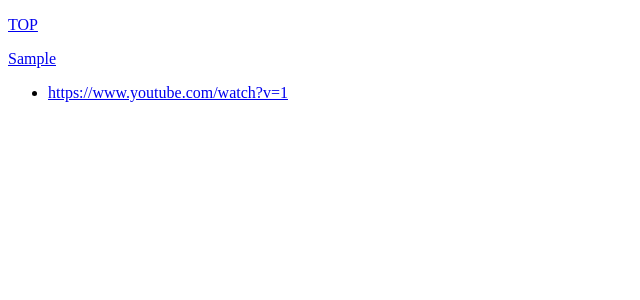
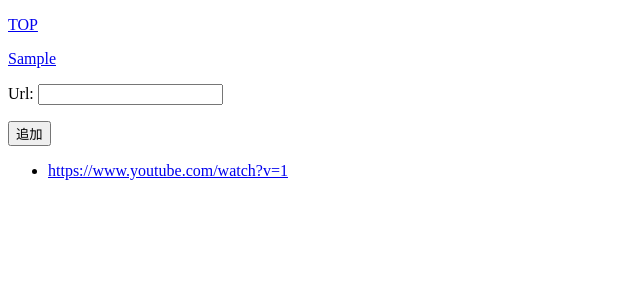
Before and after one commit to mtsml/django-jack, a Django app: page /1/ in a window 1280 px wide. Shown: the top 300 px of the page, without its empty margins (0-640 px from the left). Run offline with Django 3.2, Linux system fonts and the light colour scheme; tables that the repository leaves empty hold one stand-in row (values such as "Sample post").

Commit message:
おすすめ動画追加機能を追加

```diff
--- a/jack/forms.py
+++ b/jack/forms.py
@@ -1,7 +1,15 @@
 from django import forms
 import urllib3
 
-from .models import Channel
+from .models import Channel, Video
+
+
+VIDEO_URL_PREFIX = 'https://www.youtube.com/watch?v='
+
+
+def get_video_id_from_url(url):
+    return url.replace(VIDEO_URL_PREFIX, '')
+
 
 class ChannelForm(forms.ModelForm):
     class Meta:
@@ -25,3 +33,23 @@ class ChannelForm(forms.ModelForm):
             return True
         else:
             return False
+
+
+class VideoForm(forms.Form):
+    url = forms.CharField()
+
+    def clean_url(self):
+        url = self.cleaned_data['url']
+        if not self.is_valid_video_url(url):
+            raise forms.ValidationError('invalid video url')
+        return url
+
+    """
+    動画IDが不正な場合もTrueで返してしまう
+    レスポンスをパースするかAPIを使うべき
+    """
+    def is_valid_video_url(self, url):
+        if url.startswith(VIDEO_URL_PREFIX):
+            return True
+        else:
+            return False
--- a/jack/templates/jack/detail.html
+++ b/jack/templates/jack/detail.html
@@ -5,6 +5,16 @@
             {{ channel.channel_nm }}
         </a>
     </p>
+
+    <form method="POST">
+        {% csrf_token %}
+        {{ form.as_p }}
+        <button type="submit">追加</button>
+    </form>
+    {% if message %}
+        <p>{{ message }}</p>
+    {% endif %}
+
     {% if video_list %}
         <ul>
             {% for video in video_list %}
--- a/jack/views.py
+++ b/jack/views.py
@@ -1,9 +1,9 @@
 from django.http import HttpResponseRedirect
-from django.shortcuts import get_object_or_404, render
+from django.shortcuts import get_object_or_404, render, redirect
 from django.urls import reverse
 
 from .models import Channel, Video
-from .forms import ChannelForm
+from .forms import ChannelForm, VideoForm, get_video_id_from_url
 
 
 def index(request):
@@ -22,7 +22,17 @@ def index(request):
 
 
 def detail(request, channel_id):
+    message=None # TODO:messageの処理はもっといい方法があるはず
     channel = get_object_or_404(Channel, channel_id=channel_id)
+    if request.method == 'POST':
+        form = VideoForm(request.POST)
+        if form.is_valid():
+            video_id = get_video_id_from_url(form.cleaned_data['url'])
+            channel.video_set.create(video_id=video_id)
+            return redirect('detail', channel_id=channel_id)
+        else:
+            message = 'そのURLは存在しません'
+    form = VideoForm()
     video_list = channel.video_set.all()
-    context = {'channel': channel, 'video_list': video_list}
+    context = {'form': form, 'channel': channel, 'video_list': video_list, 'message': message}
     return render(request, 'jack/detail.html', context)
```
Also changed, not shown: jack/tests.py (+25 -0 lines).
